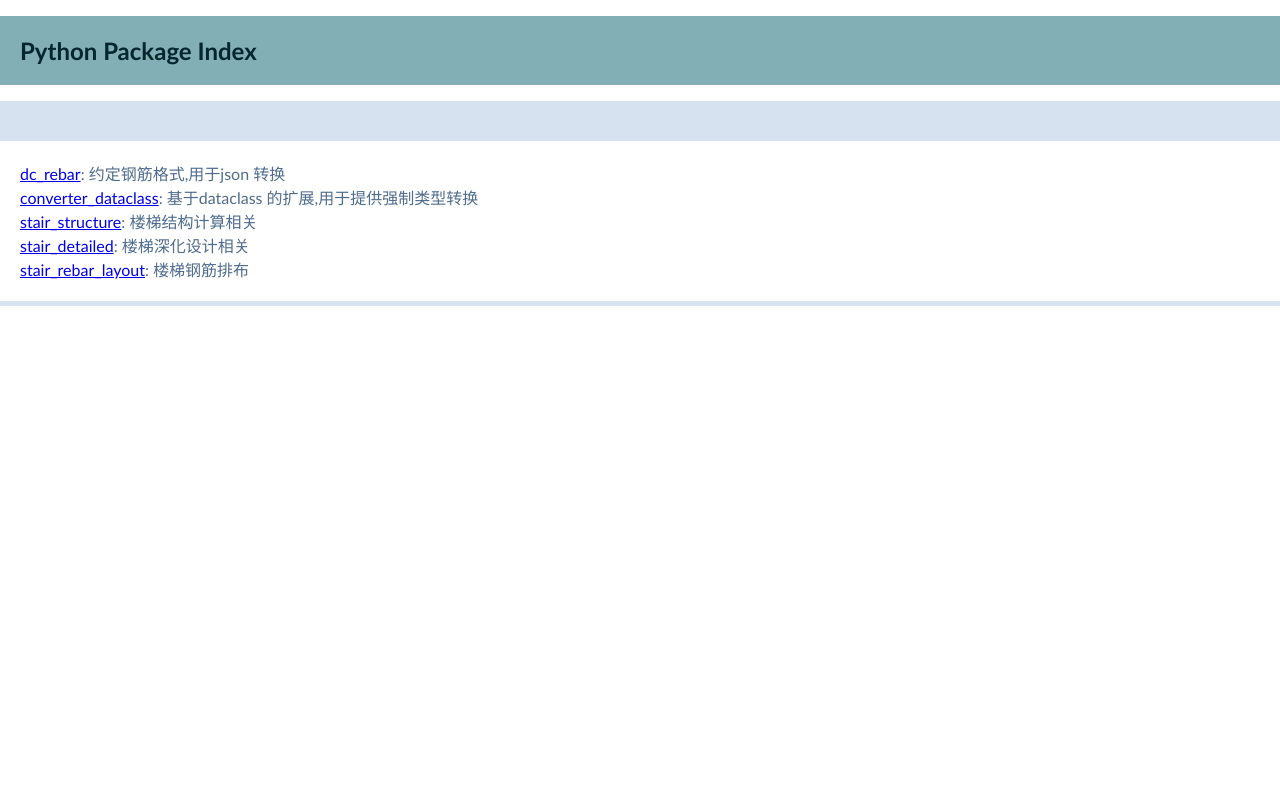
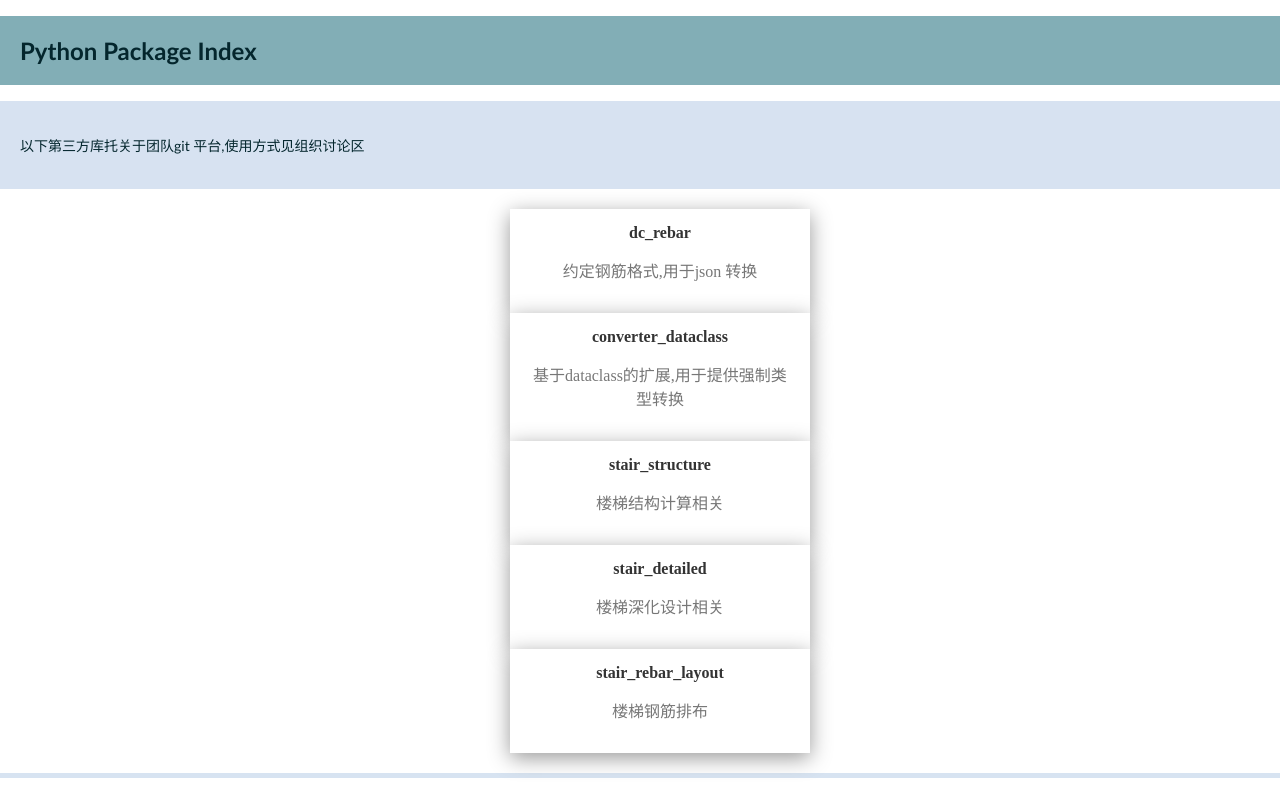
Before and after one commit to IBLofCQU/LBLofCQU.github.io, a plain HTML site: page index.html in a window 1280 px wide. Shown: the top 800 px of the page. Drawn offline with Linux system fonts and the light colour scheme.

Commit message:
feat(change to card): 调整首页显示以提供简要说明

```diff
--- a/index.html
+++ b/index.html
@@ -30,34 +30,107 @@
             padding: 20px;
             width: 100%;
         }
+
+        .card {
+            width: 300px;
+            margin: 0px auto;
+            background-color: white;
+            box-shadow: 0px 5px 20px #999;
+        }
+
+        .card a {
+            color: #333;
+            text-decoration: none;
+        }
+
+        .card:hover .card-image img {
+            width: 160%;
+            filter: grayscale(0);
+        }
+
+        .card-body {
+            text-align: center;
+            padding: 15px 20px;
+            box-sizing: border-box;
+        }
+
+        .card-title, .card-excerpt {
+            font-family: 'Playfair Display', serif;
+        }
+
+        .card-title {
+            text-align: center;
+            font-weight: bold;
+        }
+
+        .card-excerpt {
+            color: #777;
+        }
     </style>
 </head>
 <body>
 <h1>Python Package Index</h1>
 <section class="explanation">
+    <p>
+        以下第三方库托关于团队git 平台,使用方式见组织讨论区
+    </p>
 </section>
 <div class="package">
 
-    <div>
-        <a href="dc-rebar/">dc_rebar</a>: 约定钢筋格式,用于json 转换<br/>
+    <div class="card">
+        <div class="card-body">
+            <div class="card-title">
+                <a href="dc-rebar/">dc_rebar</a><br/>
+            </div>
+            <div class="card-excerpt">
+                <p>约定钢筋格式,用于json 转换</p>
+            </div>
+        </div>
     </div>
 
-    <div>
-        <a href="converter-dataclass/">converter_dataclass</a>: 基于dataclass 的扩展,用于提供强制类型转换<br/>
+    <div class="card">
+        <div class="card-body">
+            <div class="card-title">
+                <a href="converter-dataclass/">converter_dataclass</a>
+            </div>
+            <div class="card-excerpt">
+                <p>基于dataclass的扩展,用于提供强制类型转换</p>
+            </div>
+        </div>
     </div>
 
-    <div>
-        <a href="stair-structure/">stair_structure</a>: 楼梯结构计算相关<br/>
+    <div class="card">
+        <div class="card-body">
+            <div class="card-title">
+                <a href="stair-structure/">stair_structure</a>
+            </div>
+            <div class="card-excerpt">
+                <p>楼梯结构计算相关</p>
+            </div>
+        </div>
     </div>
 
-    <div>
-        <a href="stair-detailed/">stair_detailed</a>: 楼梯深化设计相关<br/>
+    <div class="card">
+        <div class="card-body">
+            <div class="card-title">
+                <a href="stair-detailed/">stair_detailed</a>
+            </div>
+            <div class="card-excerpt">
+                <p>楼梯深化设计相关</p>
+            </div>
+        </div>
     </div>
 
-    <div>
-        <a href="stair-rebar-layout/">stair_rebar_layout</a>: 楼梯钢筋排布<br/>
+    <div class="card">
+        <div class="card-body">
+            <div class="card-title">
+                <a href="stair-rebar-layout/">stair_rebar_layout</a>
+            </div>
+            <div class="card-excerpt">
+                <p>楼梯钢筋排布</p>
+            </div>
+        </div>
     </div>
-
 
 </div>
 </body>
```
